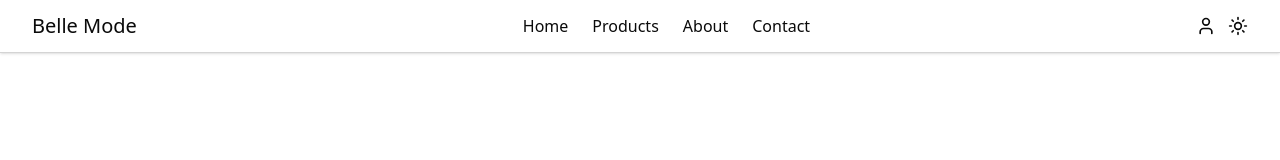
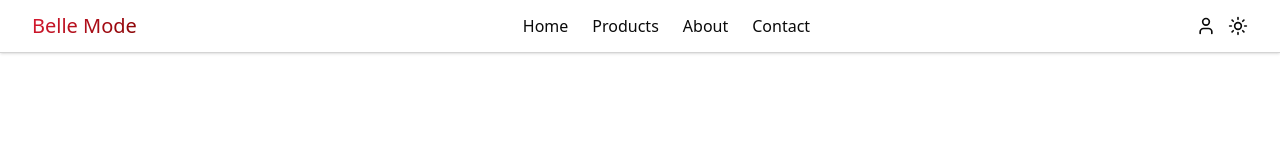
Before and after one commit to RIO-T-PRO/ecommerce, a Next.js app: page / in a window 1280 px wide. Shown: the top 160 px of the page. Built offline with nearby package versions, Linux system fonts and the light colour scheme.

Commit message:
improving the logo

```diff
--- a/src/app/globals.css
+++ b/src/app/globals.css
@@ -21,6 +21,10 @@
   --dark-secondary-text: #f5f5f5;
   --dark-border: #d3d3d3;
   --dark-card: #41424c;
+
+  /* light text-main */
+  --grad-start: #da1a32;
+  --grad-end: #850302;
 }
 
 /*  Theme Mapping (The DEFAULT Mode) */
@@ -35,6 +39,10 @@
   --color-secondary: var(--light-secondary-text);
   --color-gray-line: var(--light-border);
   --color-bg-card: var(--light-card);
+
+  /* main text light */
+  --color-gradient-from: var(--grad-start);
+  --color-gradient-to: var(--grad-end);
 }
 
 /*  Full Page Logic & Dark Overrides */
@@ -47,9 +55,13 @@
     --color-secondary: var(--dark-secondary-text);
     --color-gray-line: var(--dark-border);
     --color-bg-card: var(--dark-card);
+
+    /* main text dark */
+    --grad-start: #ff4d6d;
+    --grad-end: #c9184a;
   }
 
-  /* 5. Apply to Full Page */
+  /*  Apply to Full Page */
   body {
     background-color: var(--color-app-bg);
     color: var(--color-primary);
@@ -58,4 +70,13 @@
     min-height: 100vh;
     @apply antialiased;
   }
+
+  .text-gradient-main {
+    background: linear-gradient(135deg, var(--grad-start), var(--grad-end));
+    -webkit-background-clip: text;
+    background-clip: text;
+    color: transparent;
+    -webkit-text-fill-color: transparent;
+    r: transparent;
+  }
 }
--- a/src/components/layout/header.tsx
+++ b/src/components/layout/header.tsx
@@ -28,7 +28,7 @@ const Header = () => {
     <main className="w-full shadow sticky top-0 z-50 bg-bg-light border-b border-gray-line transition-colors duration-300">
       <div className="max-w-7xl px-6 lg:px-8 py-3">
         <nav className="flex justify-between items-center backdrop-blur-sm">
-          <span className="text-xl text-light-primary">Belle Mode</span>
+          <span className="text-xl text-gradient-main">Belle Mode</span>
 
           <div className="flex items-center space-x-6 text-light-primary font-medium">
             {navLinks.map((link) => (
```
